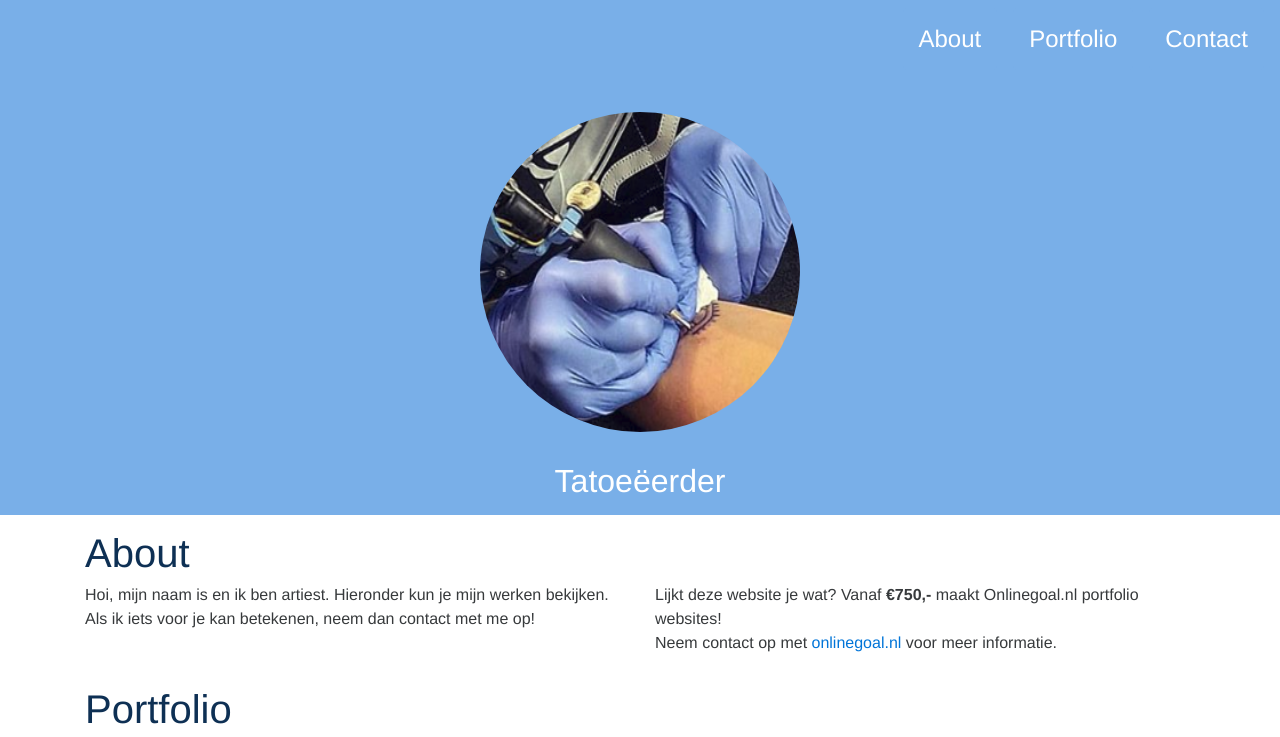
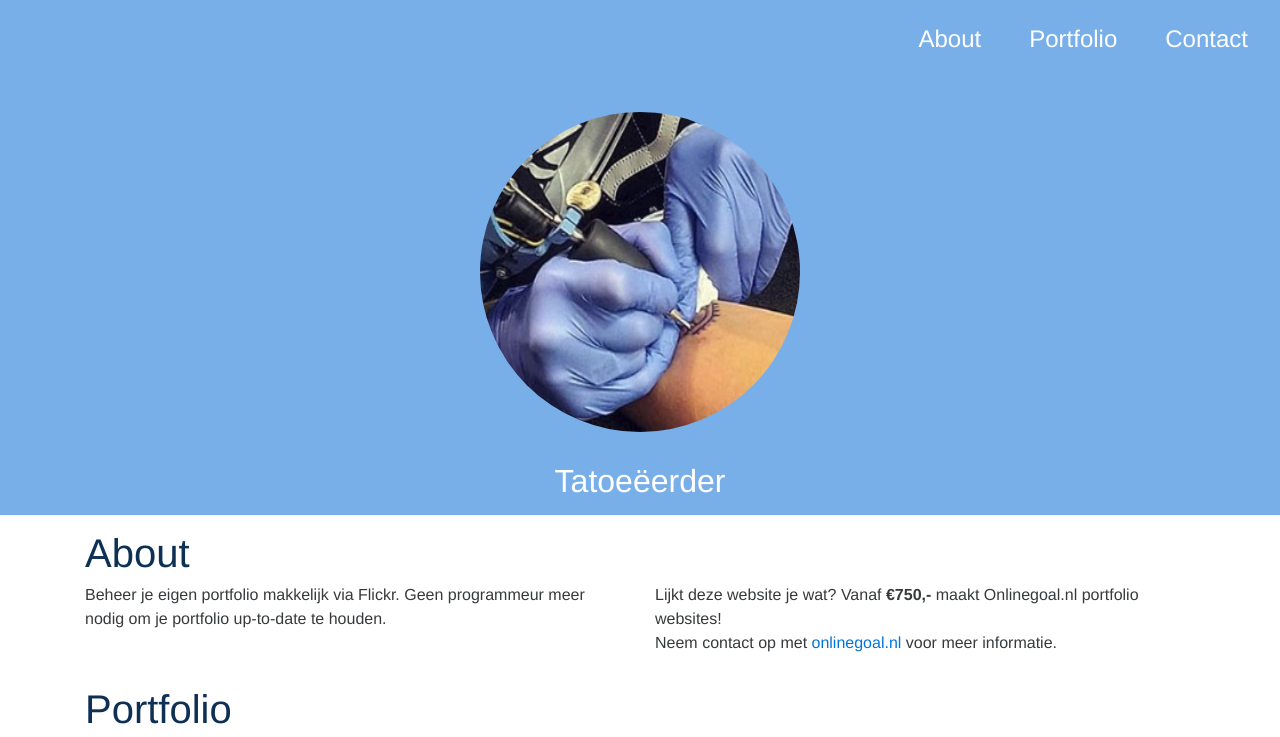
Before and after one commit to martijnvdbrug/onlinegoal.nl, a Jekyll site: the page built from _pages/example_portfolio_tattoo.md, in a window 1280 px wide and 1368 px high. Shown: the top 737 px of the window. Built offline with Jekyll 4.4.1, drawn with Linux system fonts in a browser that asks for light colours; nearby versions of some CDN libraries; grey boxes are pictures that could not be loaded.

Commit message:
Small text change

```diff
--- a/_layouts/example_portfolio.html
+++ b/_layouts/example_portfolio.html
@@ -85,9 +85,7 @@
     </div>
     <div class="col-sm-12 col-md-6">
       <p>
-        Hoi, mijn naam is <span class="firstname"></span> en ik ben artiest. Hieronder kun je mijn werken bekijken.
-        <br>
-        Als ik iets voor je kan betekenen, neem dan contact met me op!
+        Beheer je eigen portfolio makkelijk via Flickr. Geen programmeur meer nodig om je portfolio up-to-date te houden.
       </p>
     </div>
     <div class="col-sm-12 col-md-6">
```
